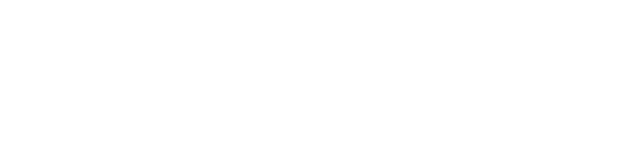
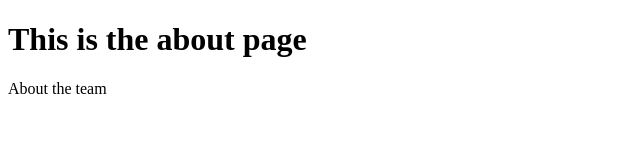
Before and after one commit to stoyj/test-branches, a plain HTML site: page about.html in a window 1280 px wide. Shown: the whole page, without its empty margins (0-640 px from the left). Drawn offline with Linux system fonts and the light colour scheme.

Commit message:
add title to about page

```diff
--- a/about.html
+++ b/about.html
@@ -5,5 +5,8 @@
     <meta name="viewport" content="width=device-width, initial-scale=1.0" />
     <title>Document</title>
   </head>
-  <body></body>
+  <body>
+    <h1>This is the about page</h1>
+    <p>About the team</p>
+  </body>
 </html>
```
